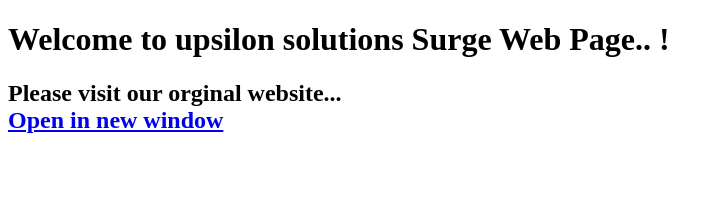
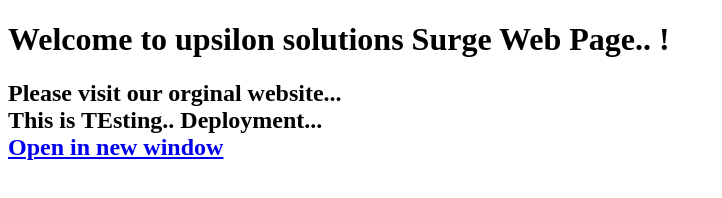
Before and after one commit to upsilonsolutions/SurgeAutoDeployment, a plain HTML site: page Surge/index.html in a window 1280 px wide. Shown: the whole page, without its empty margins (0-722 px from the left). Drawn offline with Linux system fonts and the light colour scheme.

Commit message:
Update index.html

```diff
--- a/Surge/index.html
+++ b/Surge/index.html
@@ -7,6 +7,9 @@
 </head>
 <body>
     <h1>Welcome to upsilon solutions Surge Web Page.. !</h1>
-    <h2>Please visit our orginal website...<br/> <a target="_blank" href="https://www.upsilonsolutions.com">Open in new window</a> </h2>
+    <h2>Please visit our orginal website...<br/>
+	This is TEsting.. Deployment...
+	<br/>
+	<a target="_blank" href="https://www.upsilonsolutions.com">Open in new window</a> </h2>
 </body>
 </html>
```
